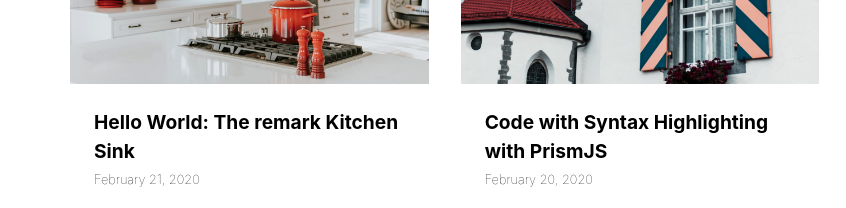
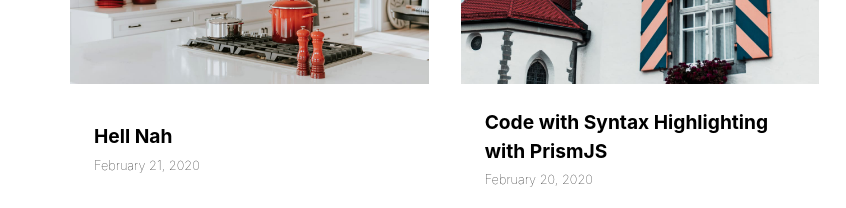
Before and after one commit to talmax1124/gatsby-starter-delog-master, a Gatsby site: page / in a window 1280 px wide. Shown: the part 592-800 px from the top of the page, 0-846 px from the left. Built offline with nearby package versions, Linux system fonts and the light colour scheme; Gatsby itself is replaced by a stand-in of ours.

Commit message:
Update Blog “2020-02-21-hello-world-the-remark-kitchen-sink”

```diff
--- a/_data/blog/2020-02-21-hello-world-the-remark-kitchen-sink.md
+++ b/_data/blog/2020-02-21-hello-world-the-remark-kitchen-sink.md
@@ -2,7 +2,7 @@
 template: BlogPost
 path: /remark-kitchen-sink
 date: 2020-02-21T12:12:25.364Z
-title: 'Hello World: The remark Kitchen Sink'
+title: Hell Nah
 thumbnail: /assets/image-6.jpg
 ---
 # h1 Heading 8-)
```
